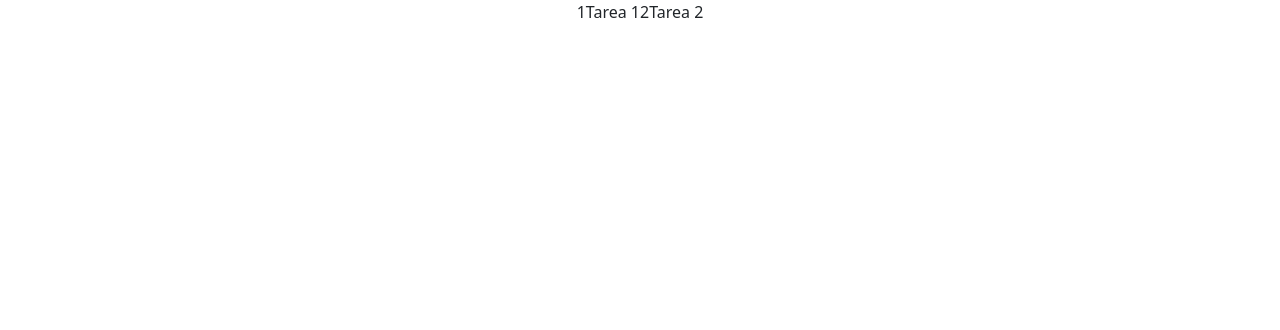
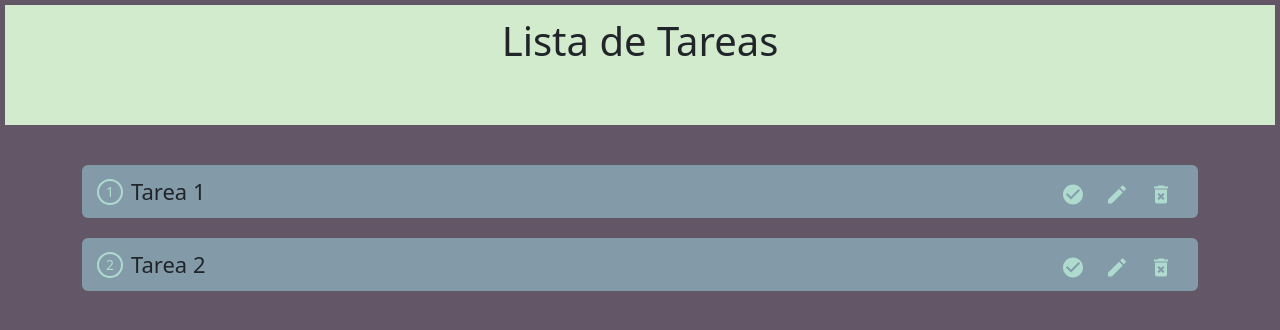
Before and after one commit to DatNeme/ToDo-App-React, a React (Create React App) app: page / in a window 1280 px wide. Shown: the top 330 px of the page. Built offline with nearby package versions, Linux system fonts and the light colour scheme.

Commit message:
Estilos generales
Hechos los estilos de la pagina y añadido un .sort basado en el id de las tareas

```diff
--- a/src/App.css
+++ b/src/App.css
@@ -1,6 +1,81 @@
+* {
+    margin: 0px;
+    padding: 0px;
+    box-sizing: border-box;
+}
+
+.body {
+    padding: 5px;
+    min-height: 100vh;
+    background: fixed #635666;
+}
+
 .header {
-    height: 20vh;
+    height: 15vh;
     width: 100%;
     background-color: #D3EBCD;
     padding-top: 1.5vh;
+    margin-bottom: 5vh;
 }
+
+.fondoTareas{
+    background-color: #839AA8;
+    border-radius: 6px;
+    margin-bottom: 20px;
+    padding: 10px 140px 10px 15px;
+    text-align: left;
+    font-size: 22px;
+    position: relative;
+}
+
+.fondoTareas div{
+    display: flex;
+    align-items:center;
+}
+
+.fondoTareas .textoTareas{
+    flex: 1;
+}
+
+.fondoTareas .hecho .textoTareas{
+    text-decoration: line-through;
+    opacity: 0.3;
+}
+
+.numeroTareas{
+    color: #AEDBCE;
+    border: 2px solid #AEDBCE;
+    border-radius: 50%;
+    width: 26px;
+    height: 26px;
+    display: flex;
+    text-align: center;
+    font-size: 14px;
+    margin-right: 8px;
+    align-items: center;
+    justify-content: center;
+}
+
+.fondoTareas .iconsCont{
+    position: absolute;
+    top: 50%;
+    transform: translateY(-50%);
+    right: 15px;
+    width: auto;
+    display: inline-block;
+}
+
+.fondoTareas .iconsCont span{
+    display: inline-block;
+    margin: 0px 10px 0px 10px;
+    cursor: pointer;
+    color: #AEDBCE;
+}
+
+.fondoTareas .iconsCont span:hover{
+    color: #79DAE8;
+}
+
+.mr-20{
+    margin-right: 20px;
+}
--- a/src/App.js
+++ b/src/App.js
@@ -1,10 +1,10 @@
 import './App.css';
-import ToDoList from './components/ToDoList';
 import 'bootstrap/dist/css/bootstrap.min.css';
 import React, { useState } from 'react';
+import ToDoList from './components/ToDoList';
 import CheckCircleIcon from '@mui/icons-material/CheckCircle';
-import EditIcon from '@mui/icons-material/Edit';
-import DeleteForeverIcon from '@mui/icons-material/DeleteForever';
+import Edit from '@mui/icons-material/Edit';
+import DeleteForever from '@mui/icons-material/DeleteForever';
 
 function App() {
 // Estado de las tareas
@@ -51,25 +51,48 @@ const actCancel = () =>{
 
 
   return (
-    <>
-
+  <>
+  <div className='body'>
+    <ToDoList></ToDoList>
     <div className="container text-center">
       {/* Tareas */}
 
       {ToDo && ToDo.length ? '' : 'No hay tareas pendientes'}
 
       {ToDo && ToDo
+      .sort((a, b)=> a.id > b.id ? 1 : -1)
       .map ((tarea, index) => {
         return(
           <React.Fragment key={tarea.id}>
-            <span className='textoTarea'>{index + 1}</span>
-            <span className='textoTarea'>{tarea.title}</span>
+
+          <div className='col fondoTareas'>
+
+            <div className={tarea.status ? 'hecho' : ''}>
+              <span className='numeroTareas'>{index + 1}</span>
+              <span className='textoTareas'>{tarea.title}</span>
+            </div>
+
+            <div className='iconsCont'>
+              <span title='Completado / Sin completar'>
+                <CheckCircleIcon></CheckCircleIcon>
+              </span>
+              <span title='Editar tarea'>
+                <Edit></Edit>
+              </span>
+              <span title='Eliminar tarea'>
+                <DeleteForever></DeleteForever>
+              </span>
+            </div>
+
+          </div>
+
+
           </React.Fragment>
         )
       })}
     </div>
-
-    </>
+  </div>
+  </>
   );
 }
 
--- a/src/components/ToDoList.js
+++ b/src/components/ToDoList.js
@@ -6,12 +6,9 @@ const ToDoList = () => {
         <>
             <div className='header text-center'>
                 <h1>Lista de Tareas</h1>
-                <button className='btn btn-secondary mt-1'>Añadir Tarea</button>
             </div>
 
-            <div className='CardContainer'>
 
-            </div>
         </>
     );
 };
--- a/src/index.js
+++ b/src/index.js
@@ -2,6 +2,7 @@ import React from 'react';
 import ReactDOM from 'react-dom/client';
 import './index.css';
 import App from './App';
+import './App.css'
 
 
 const root = ReactDOM.createRoot(document.getElementById('root'));
```
